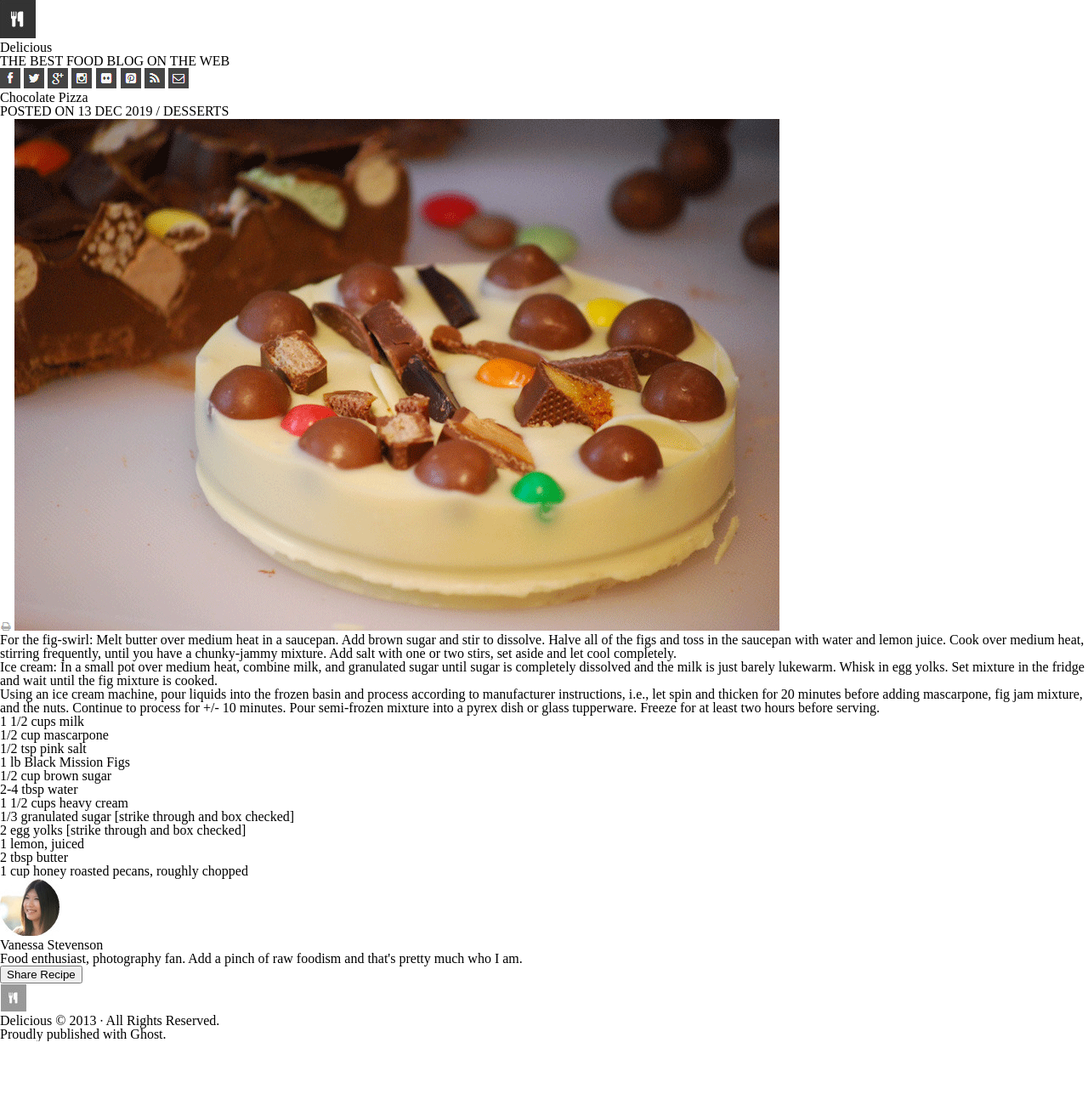
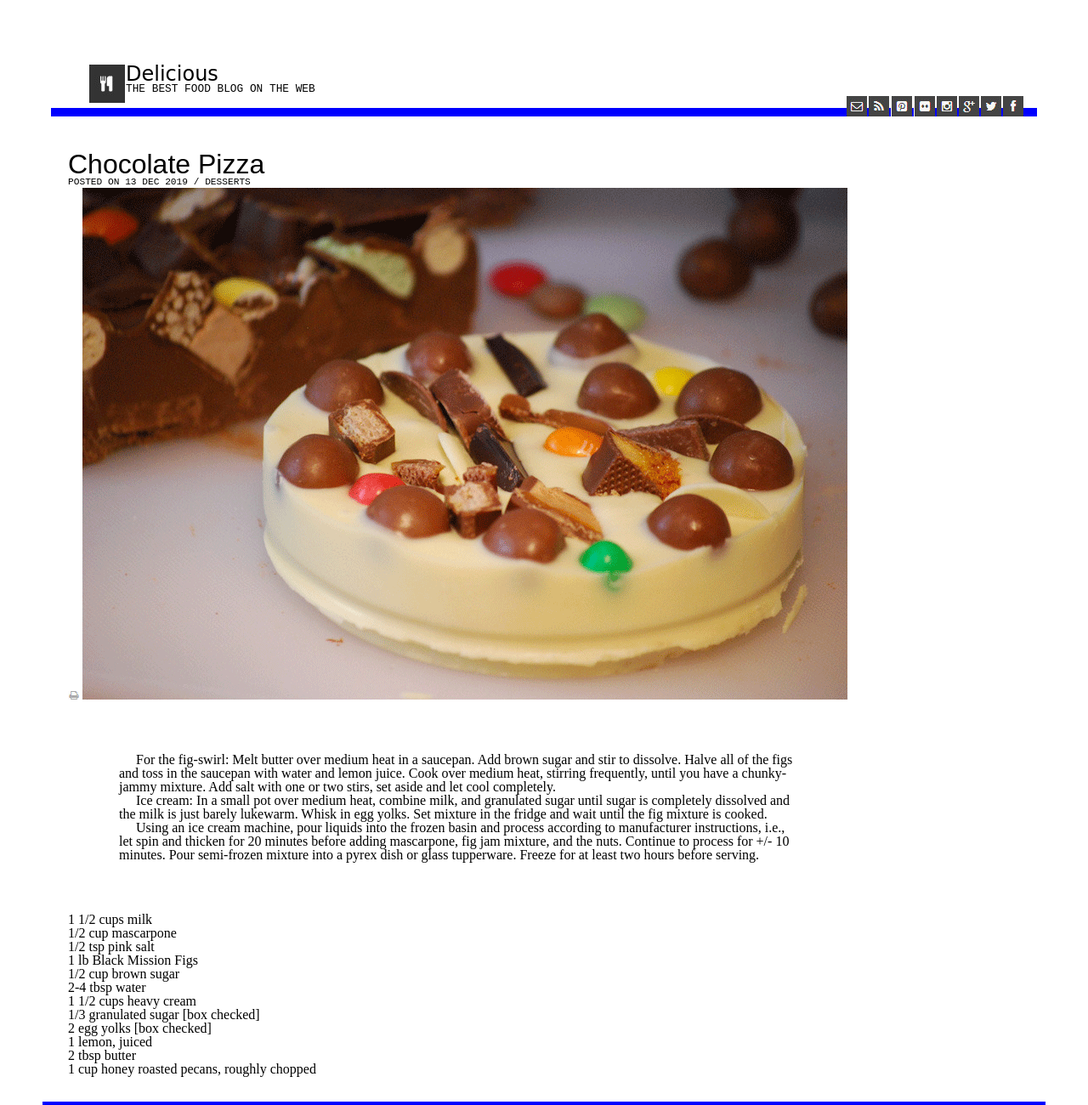
Before and after one commit to mwilkin/chocolate-pizza, a plain HTML site: page index.html in a window 1280 px wide. Shown: the top 1300 px of the page at 85% size. Before the commit the page ends 1225 px from the top, so only its background shows below. Drawn offline with Linux system fonts and the light colour scheme; files whose address does not match are found by name; a web font is replaced by a local one.

Commit message:
add styling to most elements.

```diff
--- a/css/style.css
+++ b/css/style.css
@@ -1,3 +1,101 @@
-h2 {
-  font-size: 125%;
+* {
+  padding: 30px;
 }
+
+body {
+  padding: 30px;
+  margin: 20px;
+}
+
+header{
+  margin: 10px;
+  padding: 15px;
+  border-bottom: 10px solid blue;
+}
+
+nav img{
+  float: right;
+  margin: 1px;
+}
+
+
+#largelogo {
+  float: left;
+  margin-left: 30px;
+}
+
+
+
+#delicious {
+  font-family: cursive;
+  font-size: 150%;
+  margin-left: 10px;
+}
+
+nav p {
+  font-family: 'Courier New', Courier, monospace;
+  font-size: 80%;
+  margin-left: 40px;
+}
+
+#postdate {
+  font-family: 'Courier New', Courier, monospace;
+  font-size: 70%;
+}
+h1 {
+  font-family: Arial, Helvetica, sans-serif;
+  font-style: bold;
+  font-size: 200%;
+}
+
+#recipesteps {
+  text-indent: 20px;
+  margin-right: 200px;
+  padding: 60px;
+}
+
+.ingredients {
+
+
+}
+
+.strikethrough {
+  text-decoration: line-through;
+}
+
+figure {
+  float: left;
+
+}
+
+h3  {
+  font-family: 'Times New Roman', Times, serif;
+  font-weight: bold;
+  font-size: 25px;
+}
+
+#bioinfo {
+  font-family: 'Times New Roman', Times, serif;
+  font-size: 18px;
+  font-weight: light;
+}
+
+footer {
+  border-top: 10px solid blue;
+
+}
+
+#share{
+  padding: 20px;
+  background-color: #BC7058;
+  float: right;
+  margin-right: 200px;
+  font-size: 20px;
+}
+
+#base{
+  padding: 5px;
+  margin: 15px;
+  text-align: center;
+
+}
--- a/index.html
+++ b/index.html
@@ -7,11 +7,12 @@
   <title>Chocolat Pizza Webpage Comp</title>
   <link rel="stylesheet" href="../css/reset.css">
   <link rel="stylesheet" href="../css/style.css">
+  <link rel="stylesheet" href="https://fonts.googleapis.com/css?family=font+Dancing+script">
 </head>
 <body>
   <header>
     <nav>
-      <img src="./img/logo.png" alt="Logo of fork and knife">
+      <img id="largelogo" src="./img/logo.png" alt="Logo of fork and knife">
       <h1 id="delicious">Delicious</h1>
       <p>THE BEST FOOD BLOG ON THE WEB</p>
       <img src="./img/fb-icon.png" alt="FaceBook logo">
@@ -26,13 +27,18 @@
   </header>
   <main>
     <h1>Chocolate Pizza</h1>
-    <p>POSTED ON 13 DEC 2019 / DESSERTS</p>
+    <p id="postdate">POSTED ON 13 DEC 2019 / DESSERTS</p>
     <img src="./img/print-icon.png" alt="Print icon">
     <img src="./img/choco-pizza.png" alt="Chocolate pizza image">
-    <p>For the fig-swirl: Melt butter over medium heat in a saucepan. Add brown sugar and stir to dissolve. Halve all of the figs and toss in the saucepan with water and lemon juice. Cook over medium heat, stirring frequently, until you have a chunky-jammy mixture. Add salt with one or two stirs, set aside and let cool completely.</p>
-    <p>Ice cream: In a small pot over medium heat, combine milk, and granulated sugar until sugar is completely dissolved and the milk is just barely lukewarm. Whisk in egg yolks. Set mixture in the fridge and wait until the fig mixture is cooked. </p>
-    <p>Using an ice cream machine, pour liquids into the frozen basin and process according to manufacturer instructions, i.e., let spin and thicken for 20 minutes before adding mascarpone, fig jam mixture, and the nuts. Continue to process for +/- 10 minutes. Pour semi-frozen mixture into a pyrex dish or glass tupperware. Freeze for at least two hours before serving.</p>
+    <section id="recipesteps">
+      <p>For the fig-swirl: Melt butter over medium heat in a saucepan. Add brown sugar and stir to dissolve. Halve all of the figs and toss in the saucepan with water and lemon juice. Cook over medium heat, stirring frequently, until you have a chunky-jammy mixture. Add salt with one or two stirs, set aside and let cool completely.</p>
+
+      <p>Ice cream: In a small pot over medium heat, combine milk, and granulated sugar until sugar is completely dissolved and the milk is just barely lukewarm. Whisk in egg yolks. Set mixture in the fridge and wait until the fig mixture is cooked. </p>
+
+      <p>Using an ice cream machine, pour liquids into the frozen basin and process according to manufacturer instructions, i.e., let spin and thicken for 20 minutes before adding mascarpone, fig jam mixture, and the nuts. Continue to process for +/- 10 minutes. Pour semi-frozen mixture into a pyrex dish or glass tupperware. Freeze for at least two hours before serving.</p>
+  </section>
     <section>
+      <!-- <img src="./img/list-bg.png" alt="Rule Sheet image" id="paper"> -->
       <ul id = "ingredients">
         <li>1 1/2 cups milk</li>
         <li>1/2 cup mascarpone</li>
@@ -41,8 +47,8 @@
         <li>1/2 cup brown sugar</li>
         <li>2-4 tbsp water</li>
         <li>1 1/2 cups heavy cream</li>
-        <li>1/3 granulated sugar [strike through and box checked]</li>
-        <li>2 egg yolks [strike through and box checked]</li>
+        <li class="strikethough">1/3 granulated sugar [box checked]</li>
+        <li class="strikethough">2 egg yolks [box checked]</li>
         <li>1 lemon, juiced</li>
         <li>2 tbsp butter</li>
         <li>1 cup honey roasted pecans, roughly chopped</li>
@@ -55,10 +61,10 @@
         <img src="./img/van-pic.png" alt="Image of Vanessa Stevenson">
       </figure>
       <h3>Vanessa Stevenson</h3>
-      <p>Food enthusiast, photography fan. Add a pinch of raw foodism and that's pretty much who I am.</p>
+      <p id="bioinfo">Food enthusiast, photography fan. Add a pinch of raw foodism and that's pretty much who I am.</p>
       <button id="share">Share Recipe</button>
     </section>
-    <section>
+    <section id="base">
       <img src="./img/small-logo.png" alt="Small fork and knife logo">
       <p>Delicious &#169; 2013 &#8729 All Rights Reserved.</p>
       <p>Proudly published with Ghost.</p>
```
